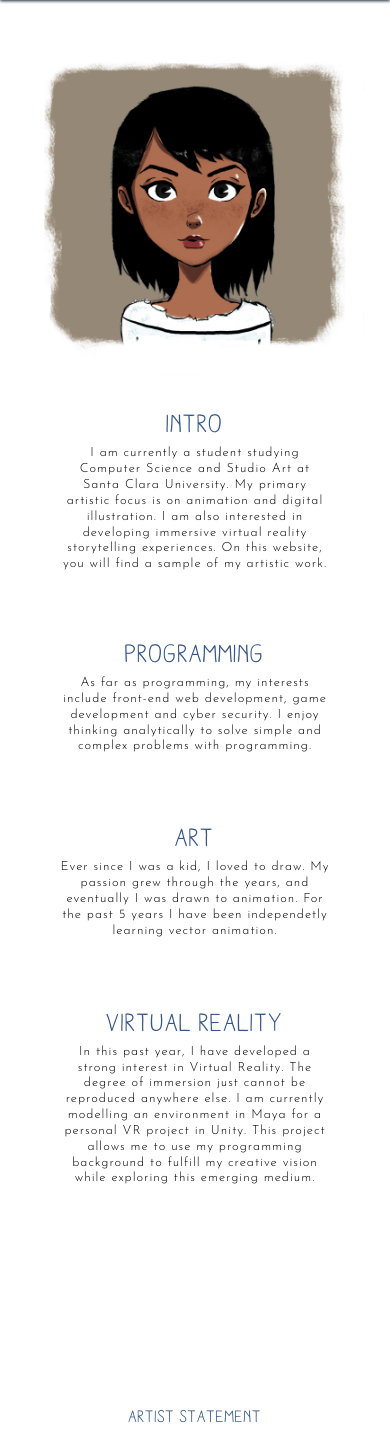
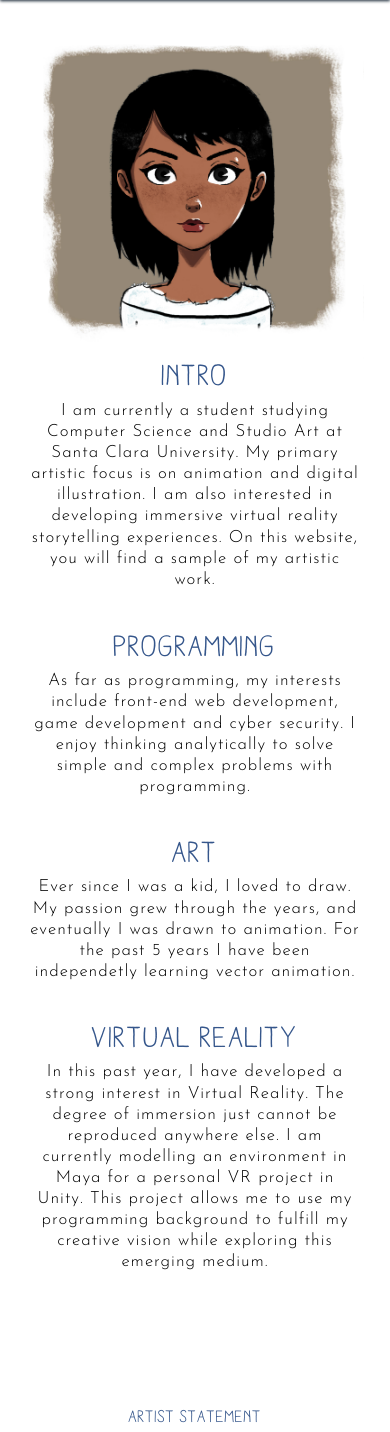
Before and after one commit to jandzouana/jandzouana.github.io, a PHP site: page /about.html in a window 390 px wide. Shown: the part 59-1491 px from the top of the page. Run offline with PHP 8.4, Linux system fonts and the light colour scheme; style sheets or scripts are compiled from the project's sources.

Commit message:
updated text size

```diff
--- a/sass/about.scss
+++ b/sass/about.scss
@@ -165,6 +165,7 @@
 		}
 	}
 	.box2{
+		padding-top: 20px;
 		height: auto;
 		//border: 1px solid red;
 		justify-content: flex-start;
@@ -177,17 +178,18 @@
 		//margin-bottom: 30px;
 	}
 	.text{
-		padding: 0px 40px 20px 40px;
 		width: 100%;
 	}
 	.text2, .text{
+		padding: 0px 10px 20px 10px;
+
 		//border: 1px solid blue;
 		height: auto;
 		h2{
-			font-size: 4vh;
+			font-size: 5vh;
 		}
 		h3{
-			font-size: 2.5vh;
+			font-size: 3.5vh;
 		}
 
 	}
@@ -196,10 +198,10 @@
 @media only screen and (max-width:600px){
 	.text2, .text{
 		h2{
-			font-size: 3.5vh;
+			font-size: 4.5vh;
 		}
 		h3{
-			font-size: 2vh;
+			font-size: 2.5vh;
 		}
 
 	}
@@ -215,10 +217,10 @@
 @media only screen and (max-width:400px){
 	.text2, .text{
 		h2{
-			font-size: 3vh;
+			font-size: 3.5vh;
 		}
 		h3{
-			font-size: 1.5vh;
+			font-size: 2vh;
 		}
 
 	}
@@ -288,7 +290,7 @@
 			font-size: 6vh;
 		}
 		h3{
-			font-size: 3vh;
+			font-size: 4.5vh;
 		}
 	}
 	.small{
@@ -296,7 +298,7 @@
 			font-size: 4.5vh!important;
 		}
 		h3{
-			font-size: 3vh!important;
+			font-size: 4vh!important;
 		}
 
 	}
--- a/sass/main.scss
+++ b/sass/main.scss
@@ -68,6 +68,7 @@ body{
 	max-height: 90vh;
 	min-height: $page-height;
 	max-width: $page-width;
+	max-height: 1100px;
 	width: 100%;
 }
 
@@ -428,6 +429,7 @@ main{
 			z-index: 2;
 		}
 		li {
+			height: 45px;
 			z-index: 2;
 		}
 	}
@@ -496,7 +498,7 @@ main{
 	}
 }
 
-@media only screen and (max-height: 840px) and (min-width: $cut-off+1){
+@media only screen and (max-height: 760px) and (min-width: $cut-off+1){
 	#brand{
 		justify-content: flex-start;
 		margin-top: 35px;
--- a/stylesheets/main.css
+++ b/stylesheets/main.css
@@ -1403,6 +1403,7 @@ h3 {
     text-align: center;
   }
   .box2 {
+    padding-top: 20px;
     height: auto;
     justify-content: flex-start;
   }
@@ -1411,41 +1412,41 @@ h3 {
     width: 100%;
   }
   .text {
-    padding: 0px 40px 20px 40px;
     width: 100%;
   }
   .text2, .text {
+    padding: 0px 10px 20px 10px;
     height: auto;
   }
   .text2 h2, .text h2 {
-    font-size: 4vh;
+    font-size: 5vh;
+  }
+  .text2 h3, .text h3 {
+    font-size: 3.5vh;
+  }
+}
+
+@media only screen and (max-width: 600px) {
+  .text2 h2, .text h2 {
+    font-size: 4.5vh;
   }
   .text2 h3, .text h3 {
     font-size: 2.5vh;
   }
-}
-
-@media only screen and (max-width: 600px) {
+  .link-box {
+    height: 10%;
+  }
+  .link-box a {
+    font-size: 2vh;
+  }
+}
+
+@media only screen and (max-width: 400px) {
   .text2 h2, .text h2 {
     font-size: 3.5vh;
   }
   .text2 h3, .text h3 {
     font-size: 2vh;
-  }
-  .link-box {
-    height: 10%;
-  }
-  .link-box a {
-    font-size: 2vh;
-  }
-}
-
-@media only screen and (max-width: 400px) {
-  .text2 h2, .text h2 {
-    font-size: 3vh;
-  }
-  .text2 h3, .text h3 {
-    font-size: 1.5vh;
   }
 }
 
@@ -1504,13 +1505,13 @@ h3 {
     font-size: 6vh;
   }
   .text2 h3, .text h3 {
-    font-size: 3vh;
+    font-size: 4.5vh;
   }
   .small h2 {
     font-size: 4.5vh !important;
   }
   .small h3 {
-    font-size: 3vh !important;
+    font-size: 4vh !important;
   }
 }
 
@@ -1566,6 +1567,7 @@ body {
   max-height: 90vh;
   min-height: 600px;
   max-width: 1500px;
+  max-height: 1100px;
   width: 100%;
 }
 
@@ -1951,6 +1953,7 @@ main {
     z-index: 2;
   }
   .main-nav-ul li {
+    height: 45px;
     z-index: 2;
   }
 }
@@ -2003,7 +2006,7 @@ main {
   }
 }
 
-@media only screen and (max-height: 840px) and (min-width: 901px) {
+@media only screen and (max-height: 760px) and (min-width: 901px) {
   #brand {
     justify-content: flex-start;
     margin-top: 35px;
```
Also changed, not shown: stylesheets/about.css (+10 -9 lines).
